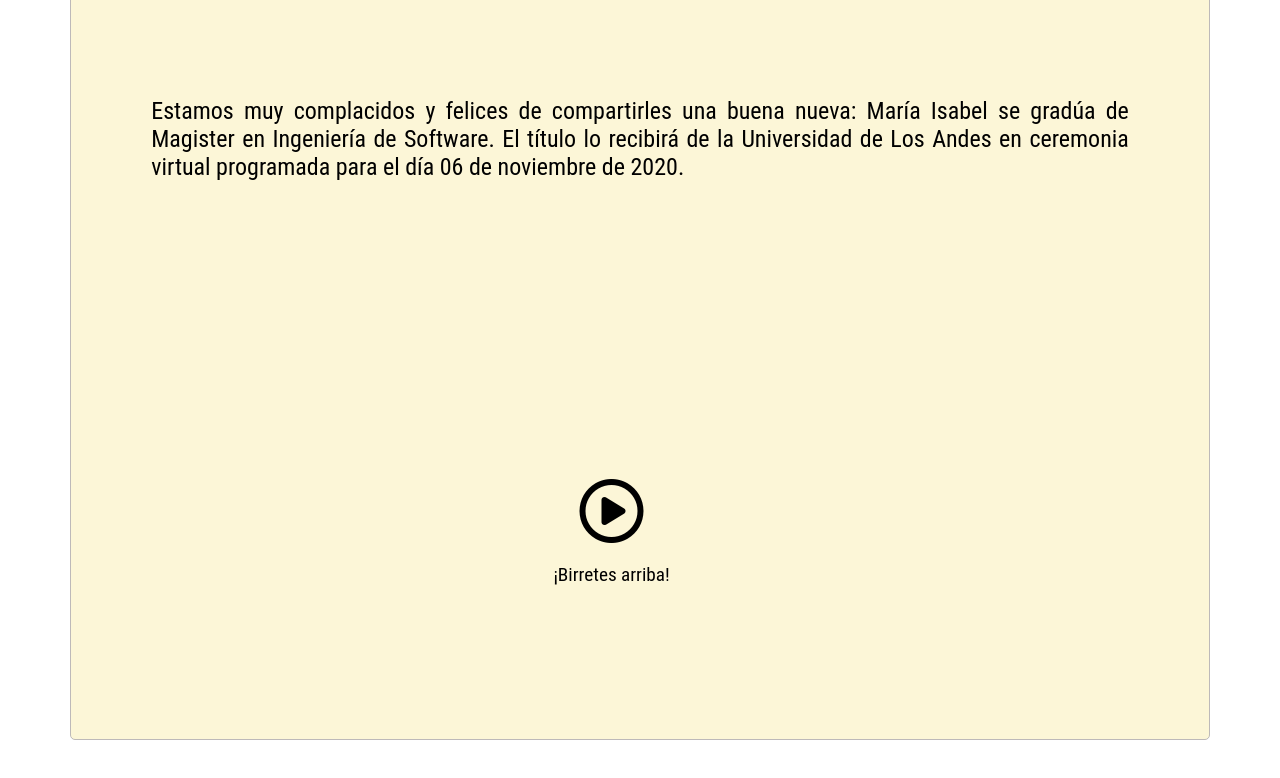
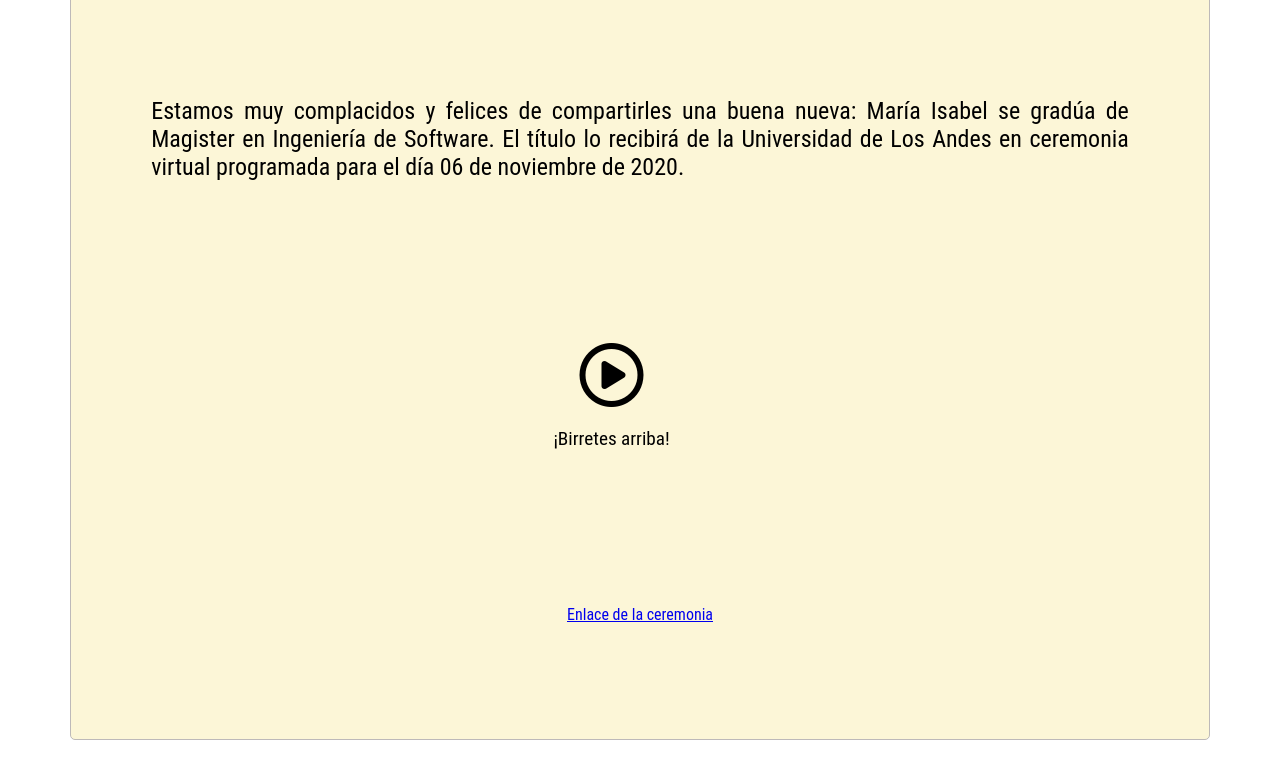
Before and after one commit to Uralberto/Maestria-Maria, a plain HTML site: page docs/index.html in a window 1280 px wide. Shown: the part 388-1166 px from the top of the page. Drawn offline with Linux system fonts and the light colour scheme.

Commit message:
Agregado enlace ceremonia

```diff
--- a/docs/estilos.css
+++ b/docs/estilos.css
@@ -34,7 +34,7 @@
     max-height: 400px;
     width: 95%;
     display: flex;
-    align-items: flex-end;
+    align-items: center;
     justify-content: center;
     position: relative;
 }
@@ -204,3 +204,15 @@
 
     font-size: 1.2rem;
 }
+
+.link-ceremonia{
+    display: flex;
+    justify-content: center;
+    font-family: 'Roboto Condensed', sans-serif;
+    font-size: 1.2rem;
+
+}
+
+.link-ceremonia a {
+    font-size: 1rem;
+}
--- a/docs/index.html
+++ b/docs/index.html
@@ -89,15 +89,18 @@
               </button>
               <p>¡Birretes arriba!</p>
             </div>
+             </div>
 
+             <div  class="link-ceremonia">
+                <a href="https://live.eventtia.com/es/grados-uniandes-2020-2/Ingenieria-maestria-I/"> Enlace de la ceremonia  </a>
+            </div>
 
-        </div>
-
-
-        </div>
+            </div>
 
 
     </div>
+
+
 
     <script src="maria.js"></script>
 
```
